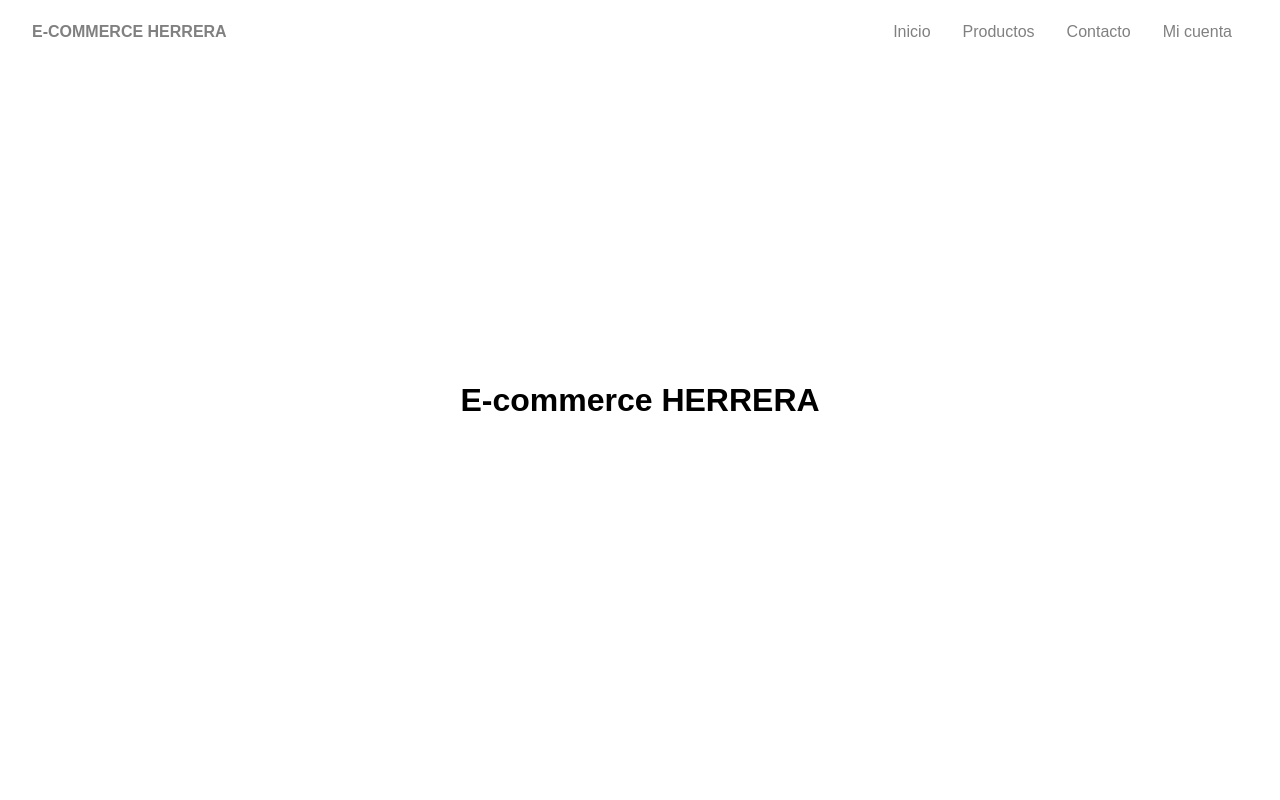
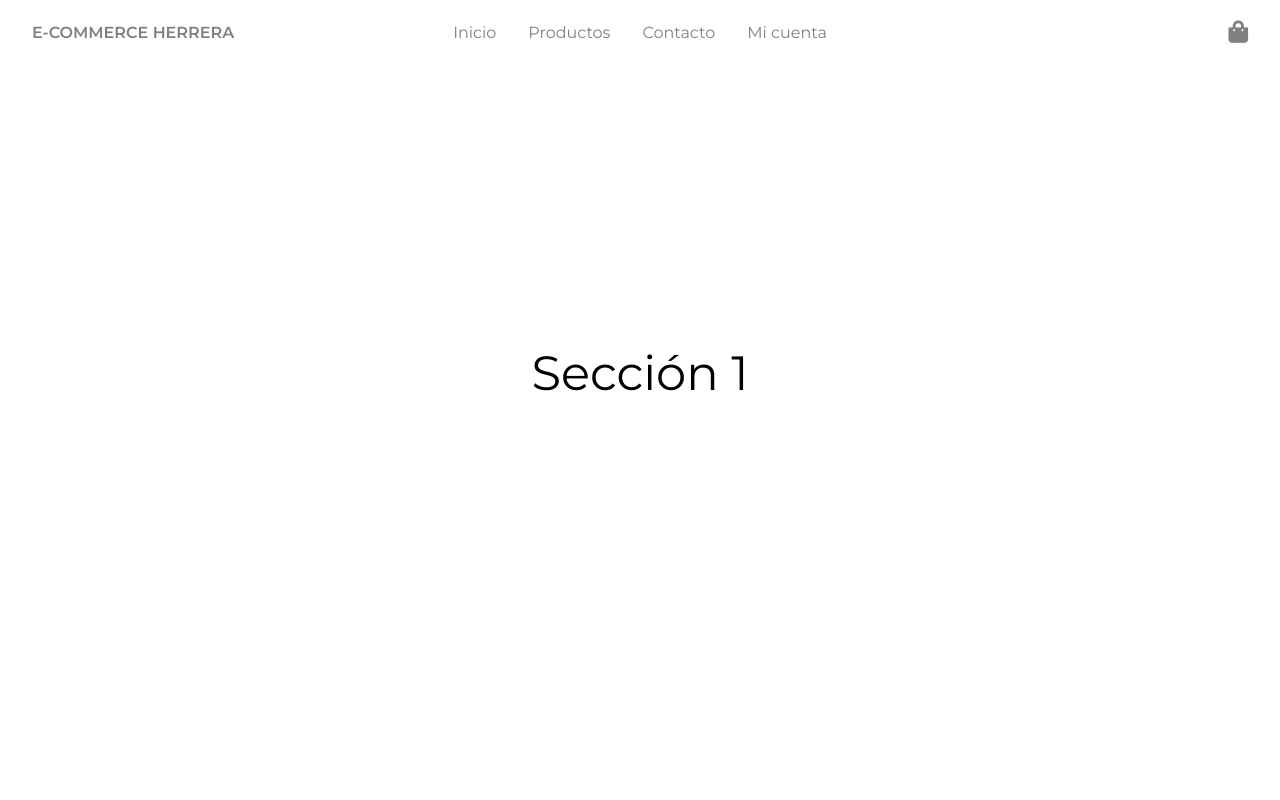
Before and after one commit to HerreraCesar/basics-store, a React (Create React App) app: page / in a window 1280 px wide. Shown: the top 800 px of the page. Built offline with nearby package versions, Linux system fonts and the light colour scheme.

Commit message:
Agregando secciones

```diff
--- a/public/index.html
+++ b/public/index.html
@@ -2,13 +2,22 @@
 <html lang="en">
   <head>
     <meta charset="utf-8" />
-    <link rel="icon" href="%PUBLIC_URL%/favicon.ico" />
     <meta name="viewport" content="width=device-width, initial-scale=1" />
     <meta name="theme-color" content="#000000" />
     <meta
       name="description"
       content="Web site created using create-react-app"
     />
+    <meta
+      name="keywords"
+      content=""
+    />
+    <link rel="stylesheet" href="https://use.fontawesome.com/releases/v5.15.3/css/all.css" integrity="sha384-SZXxX4whJ79/gErwcOYf+zWLeJdY/qpuqC4cAa9rOGUstPomtqpuNWT9wdPEn2fk" crossorigin="anonymous">
+    <link rel="preconnect" href="https://fonts.googleapis.com">
+    <link rel="preconnect" href="https://fonts.gstatic.com" crossorigin>
+    <link href="https://fonts.googleapis.com/css2?family=Montserrat:ital,wght@0,100;0,200;0,300;0,400;0,500;0,600;0,700;0,800;0,900;1,100;1,200;1,300;1,400;1,500;1,600;1,700;1,800;1,900&display=swap" rel="stylesheet">
+    <link rel="icon" href="%PUBLIC_URL%/favicon.ico" />
+
     <link rel="apple-touch-icon" href="%PUBLIC_URL%/logo192.png" />
     <!--
       manifest.json provides metadata used when your web app is installed on a
--- a/src/App.css
+++ b/src/App.css
@@ -1,5 +1,5 @@
 * {
-  font-family: Arial, Helvetica, sans-serif;
+  font-family: 'Montserrat', sans-serif;
   box-sizing: border-box;
   padding: 0;
   margin: 0;
@@ -9,14 +9,11 @@
   display: flex;
   flex-flow: row nowrap;
   position: fixed;
-  width: 100vw;
+  width: 100%;
   height: 4rem;
   justify-content: space-between;
-  align-items: center
-}
-
-.links {
-  margin-right: 2rem;
+  align-items: center;
+  background-color: white
 }
 
 .links a {
@@ -30,18 +27,32 @@
 }
 
 .logo {
+  width: 15rem;
   margin-left: 2rem;
   font-weight: 600;
   color: grey;
 }
 
-.container {
+.cart {
+  width: 15rem;
+  margin-right: 2rem;
+  text-align: end;
+}
+
+.cart i {
+  font-size: 1.4rem;
+  color: grey;
+  cursor: pointer;
+}
+
+.sections {
   display: flex;
   flex-flow: column nowrap;
-  width: 100vw;
-  height: 100vh;
+  width: 100%;
+  height: 140rem;
 }
 
-.title {
+.section {
   margin: auto;
+  font-size: 3rem;
 }
--- a/src/App.js
+++ b/src/App.js
@@ -1,13 +1,16 @@
 import logo from './logo.svg';
 import './App.css';
 import NavBar from './components/NavBar';
+import ItemListContainer from './components/ItemListContainer';
 
 function App() {
   return (
     <div>
       <NavBar/>
-      <div className='container'>
-        <h1 className='title'>E-commerce HERRERA</h1>
+      <div className='sections'>
+        <ItemListContainer id='1'/>
+        <ItemListContainer id='2'/>
+        <ItemListContainer id='3'/>
       </div>
     </div>
   )
--- /dev/null
+++ b/src/components/CartWidget.js
@@ -0,0 +1,11 @@
+import React from 'react'
+
+const CartWidget = () => {
+    return (
+        <div className='cart'>
+            <i class="fas fa-shopping-bag"></i>
+        </div>
+    )
+}
+
+export default CartWidget
--- /dev/null
+++ b/src/components/ItemListContainer.js
@@ -0,0 +1,9 @@
+import React from 'react'
+
+const ItemListContainer = (props) => {
+    return (
+        <div className='section'>Sección {props.id}</div>
+    )
+}
+
+export default ItemListContainer
--- a/src/components/NavBar.js
+++ b/src/components/NavBar.js
@@ -1,4 +1,5 @@
 import React from 'react'
+import CartWidget from './CartWidget'
 
 const NavBar = () => {
     return (
@@ -12,6 +13,7 @@ const NavBar = () => {
                 <a href='#'>Contacto</a>
                 <a href='#'>Mi cuenta</a>
             </div>
+            <CartWidget/>
         </div>
     )
 }
```
